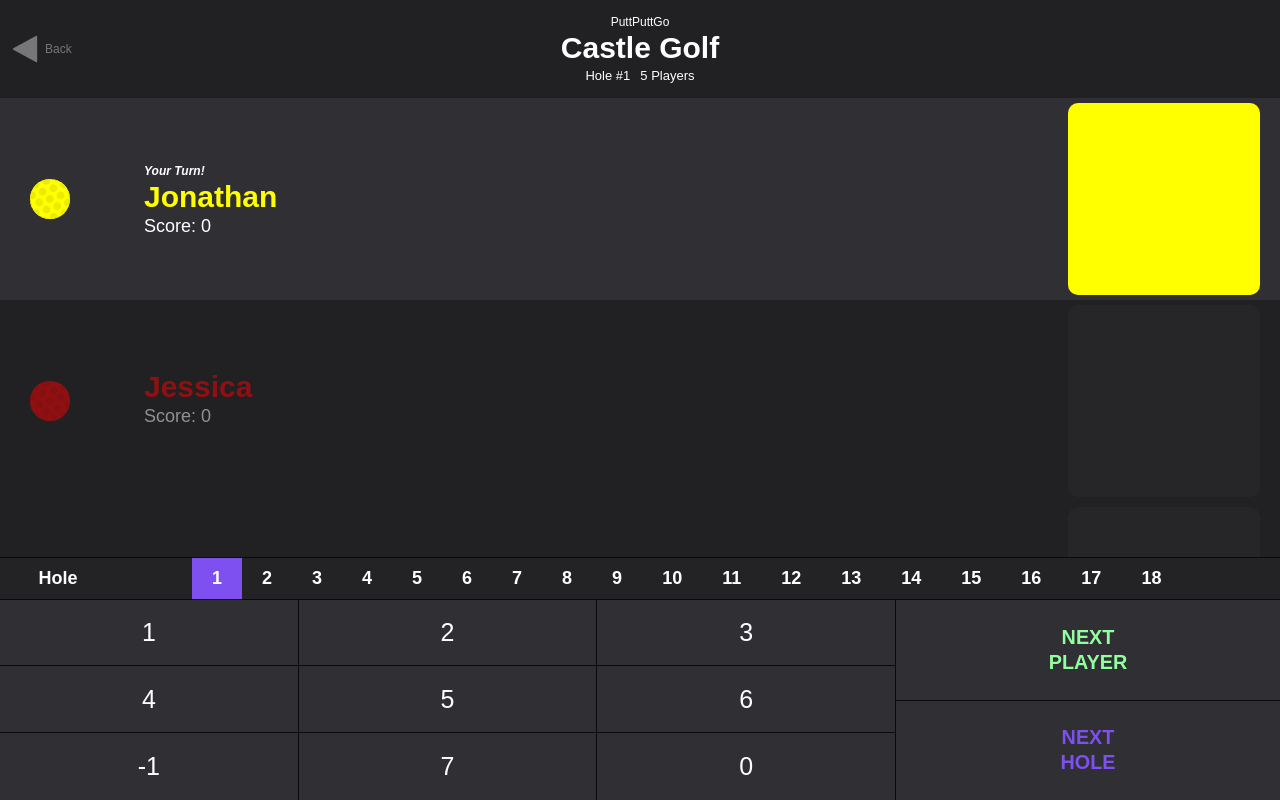
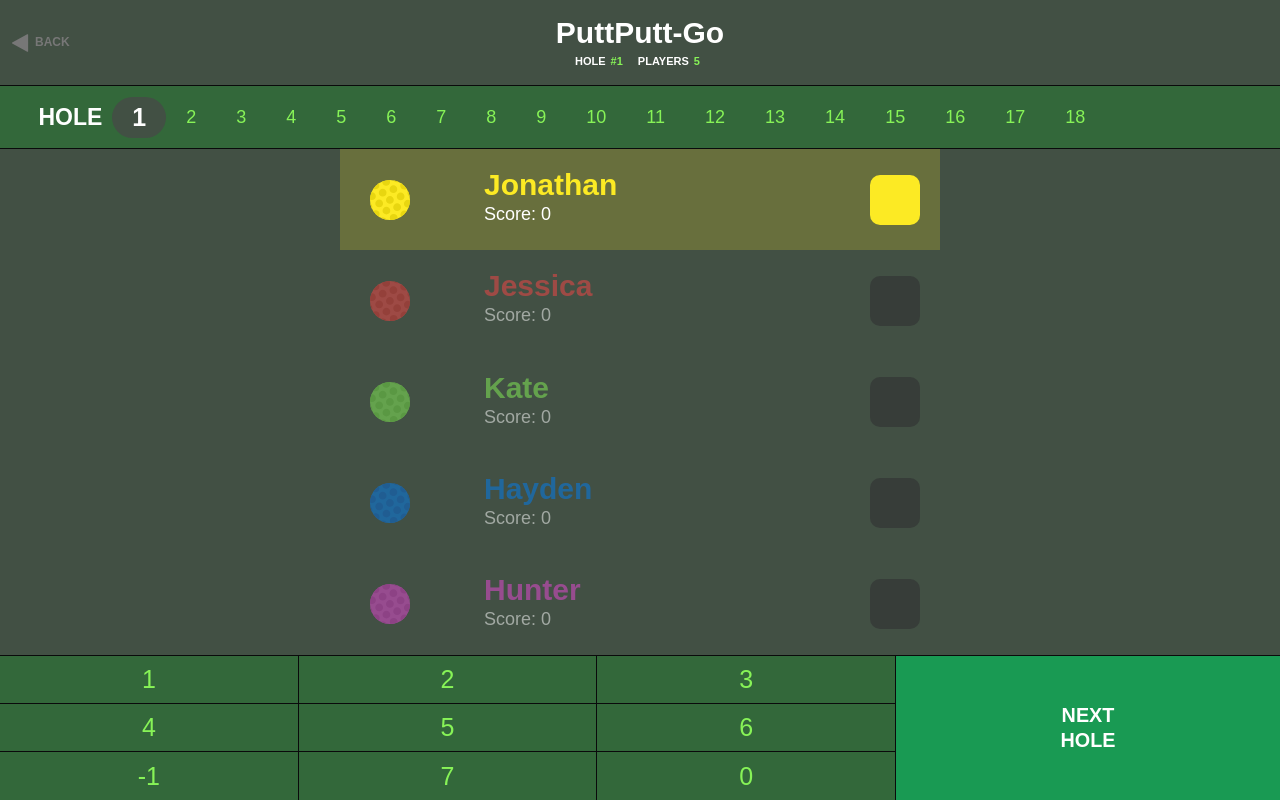
Before and after one commit to jonathanfavorite/PuttPuttGo-WebApp, a React (Create React App) app: page / in a window 1280 px wide. Built offline with nearby package versions, Linux system fonts and the light colour scheme.

Commit message:
color changes

```diff
--- a/src/components/molecules/player-card/PlayerCard.scss
+++ b/src/components/molecules/player-card/PlayerCard.scss
@@ -1,6 +1,12 @@
 .player_card_wrap {
     display:flex;
+    flex: 1;
+    width:100%;
+    box-sizing: border-box;
     padding:5px 20px;
+    justify-content: center;
+    align-items: center;
+    max-width:600px;
     align-items: center;
     transition: all 0.05s ease-in-out;
     opacity: 0.5;
@@ -15,10 +21,14 @@
     .description {
         flex:1;
         padding-right:5vw;
+        position:relative;
         .myturn_text {
-            font-size:12px;
+            font-size:10px;
             font-weight: bold;
             font-style: italic;
+            position: absolute;
+            display: none;
+            top:-20px;
         }
         .name {
             font-size:30px;
@@ -34,6 +44,7 @@
         .round_score {
             display: flex;
             font-size:30px;
+            max-width:50px;
             font-weight: bold;
             background:#2d2b2f;
             border-radius: 10px;
@@ -48,5 +59,5 @@
 }
 .myturn {
     opacity: 1;
-    background:#302f33;
+    // background:#4b6950;
 }
--- a/src/components/molecules/player-card/PlayerCard.tsx
+++ b/src/components/molecules/player-card/PlayerCard.tsx
@@ -8,6 +8,7 @@ import { GameContext } from "../../../contexts/GameContext";
 interface PlayerProps {
     player: PlayerModel;
 }
+
 function IsColorDark(rgb: RGBModel) {
     // Variables for red, green, blue values
     var r, g, b, hsp;
@@ -51,14 +52,14 @@ function PlayerCard(props: PlayerProps) {
                                           : "#000",*/
         let isDark = IsColorDark(colors);
         if (myTurn) {
-          return !isDark ? "#fff" : "#000";
+            return !isDark ? "#fff" : "#000";
         }
         return "#fff";
     }
 
     let myScore = gameContext.getPlayerTotalScore(props.player.id);
     useEffect(() => {
-      myScore = gameContext.getPlayerTotalScore(props.player.id);
+        myScore = gameContext.getPlayerTotalScore(props.player.id);
     }, [gameContext.getPlayerTotalScore(props.player.id)]);
 
     return (
@@ -67,6 +68,12 @@ function PlayerCard(props: PlayerProps) {
         <div
             onClick={() => gameContext.setCurrentPlayer(props.player.id)}
             className={`player_card_wrap ${myTurn ? "myturn" : ""}`}
+            style={{
+                backgroundColor: myTurn
+                    ? `rgba(${colors.r}, ${colors.g}, ${colors.b}, 0.2)`
+                    : "",
+                backgroundBlendMode: myTurn ? "darken" : "",
+            }}
         >
             <div className="ball">
                 <GolfBall r={colors.r} g={colors.g} b={colors.b} />
@@ -81,9 +88,7 @@ function PlayerCard(props: PlayerProps) {
                 >
                     {props.player.name}
                 </div>
-                <div className="score_total">
-                    Score: {myScore}
-                </div>
+                <div className="score_total">Score: {myScore}</div>
             </div>
             <div className="score_box">
                 <div
--- a/src/components/pages/game/round/RoundPage.scss
+++ b/src/components/pages/game/round/RoundPage.scss
@@ -5,7 +5,7 @@
   flex: 1;
   display: flex;
   color: #fff;
-  background: #212023;
+  background: #425044;
   max-width:100vw;
 
 
@@ -17,11 +17,17 @@
         display: flex;
         align-items: center;
         border-top: 1px solid #0a0a0b;
-        background: #232225;
-
+        border-bottom: 1px solid #0a0a0b;
+        background: #33683a;
+        height:8vh;
+      box-sizing: border-box;
         .hole_text {
             padding-left: 3vw;
-            width:12vw;
+
+            font-size:23px;
+
+            color:#fff;
+            text-transform: uppercase;
             font-weight: bold;
             display: inline-block;
         }
@@ -43,19 +49,33 @@
           display: inline-block;
           padding: 8px 20px;
           vertical-align: top;
-          font-weight: bold;
-          color: #fff;
+
+          border-radius: 100px;
+          color: #87f357;
+
+          &:first-child {
+            margin-left: 10px;
+          }
+
         }
 
         .active {
-          background:#7d50ef;
-          color:#fff;
+          background:#425044;
+          font-weight: bold;
+          font-size:25px;
+          color: #fff;
       }
+
+
 
       }
     }
     .players_container {
       flex: 1;
+      display: flex;
+      flex-direction: column;
+      justify-content: center;
+      align-items: center;
       &::-webkit-scrollbar {
         display: none;
       }
@@ -64,10 +84,10 @@
     .container_bottom {
       display: flex;
       flex: 1;
-      background: #302f34;
+      background: #33683a;
       border-top: 1px solid #0a0a0b;
 
-      max-height: 25vh;
+      max-height: 18vh;
       color: #fff;
       .buttons_container {
         flex: 1;
@@ -95,13 +115,13 @@
           }
 
           .top_cell {
-            color: #92ff9f;
-
+            color: #fff;
+            background:#5f3f67;
             border-bottom: 1px solid #0a0a0b;
           }
           .bottom_cell {
-
-            color: #7d50ef;
+            background:#199a53;
+            color: #fff;
           }
         }
       }
@@ -121,6 +141,8 @@
       width: 33.3%;
       font-size:25px;
       vertical-align: middle;
+          color: #87f357;
+
       text-align: center;
       border-right: 1px solid #0a0a0b;
       border-top: 1px solid #0a0a0b;
@@ -150,11 +172,13 @@
       span {
         margin-left:5px;
         font-size:12px;
+        font-weight: bold;
+        text-transform: uppercase;
         color:#777;
       }
       svg {
 
-        width:30px;
+        width:20px;
         transform: rotate(-90deg);
 
         fill: #777;
@@ -164,6 +188,7 @@
   .round_header_right {
     flex:1;
     display:flex;
+    opacity: 0;
     justify-content: flex-end;
   }
   .round_header_center {
@@ -173,22 +198,35 @@
     justify-content: center;
     align-items: center;
     .app_name {
+
       font-size:12px;
+      display: none;
     }
     .course_name {
+      padding-top:10px;
       font-size:30px;
       font-weight: bold;
     }
     .course_info {
       margin-top:3px;
       display:flex;
-      font-size:13px;
+      font-size:11px;
       .round {
 
       }
       .players {
         margin-left:10px;
       }
+      .round, .players {
+        font-weight: bold;
+        span {
+          display:inline-block;
+          padding:1px 5px;
+
+          color: #87f357;
+
+        }
+      }
     }
   }
 }
--- a/src/components/pages/game/round/RoundPage.tsx
+++ b/src/components/pages/game/round/RoundPage.tsx
@@ -11,11 +11,11 @@ function RoundPage() {
 
   function addDummyPlayers() {
     let players: PlayerModel[] = [
-        { id: 0, name: "Jonathan", color: { r: 255, g: 255, b: 0 } },
-        { id: 1, name: "Jessica", color: { r: 255, g: 0, b: 0 } },
-        { id: 2, name: "Kate", color: { r: 0, g: 255, b: 0 } },
-        { id: 3, name: "Hayden", color: { r: 0, g: 0, b: 255 } },
-        { id: 4, name: "Hunter", color: { r: 255, g: 0, b: 255 } },
+        { id: 0, name: "Jonathan", color: gameContext.colorList.yellow},
+        { id: 1, name: "Jessica", color: gameContext.colorList.red},
+        { id: 2, name: "Kate", color: gameContext.colorList.green },
+        { id: 3, name: "Hayden", color: gameContext.colorList.blue },
+        { id: 4, name: "Hunter", color: gameContext.colorList.pink  },
     ];
     gameContext.setPlayersAll(players);
 }
@@ -134,21 +134,13 @@ function chooseRound(round: number)
       <div className='round_header_left'><div className='back_arrow'><Arrow /><span>Back</span></div></div>
       <div className='round_header_center'>
         <div className='app_name'>PuttPuttGo</div>
-        <div className='course_name'>Castle Golf</div>
+        <div className='course_name'>PuttPutt-Go</div>
         <div className='course_info'>
-          <div className='round'>Hole #{gameContext.getCurrentHole()}</div>
-          <div className='players'>{gameContext.getPlayers().length} Players</div>
+          <div className='round'>HOLE<span>#{gameContext.getCurrentHole()}</span></div>
+          <div className='players'>PLAYERS<span>{gameContext.getPlayers().length}</span></div>
         </div>
       </div>
-      <div className='round_header_right'></div>
-    </div>
-
-    <div className='players_container'>
-
-      {gameContext.getPlayers().map((player, i) => {
-        return <PlayerCard player={player} key={i} />
-      })}
-
+      <div className='round_header_right' onClick={() => gameContext.clearLocalStorage()}>clear</div>
     </div>
 
 
@@ -169,6 +161,17 @@ function chooseRound(round: number)
 
       </div>
     </div>
+
+    <div className='players_container'>
+
+      {gameContext.getPlayers().map((player, i) => {
+        return <PlayerCard player={player} key={i} />
+      })}
+
+    </div>
+
+
+
     <div className='fixed_buttons_container container_bottom'>
 
       <div className='buttons_container'>
@@ -202,7 +205,7 @@ function chooseRound(round: number)
 
         </div>
         <div className='buttons_right'>
-          <div className='top_cell' onClick={nextPlayerTurn}>NEXT<br />PLAYER</div>
+          {/* <div className='top_cell' onClick={nextPlayerTurn}>NEXT<br />PLAYER</div> */}
           <div className='bottom_cell' onClick={toggleNextHole}>NEXT<br />HOLE</div>
         </div>
       </div>
--- a/src/contexts/GameContext.tsx
+++ b/src/contexts/GameContext.tsx
@@ -5,6 +5,8 @@ import ScoreModel from "../models/ScoreModel";
 import HoleModel from "../models/HoleModel";
 import LeaderboardModel from "../models/LeaderboardModel";
 import GameModel from "../models/GameModel";
+import RGBModel from "../models/RGBModel";
+import RGBSpecific from "../models/RGBSpecific";
 
 interface GameContextProps {
     resetAll: () => void;
@@ -34,9 +36,37 @@ interface GameContextProps {
     getScoreByHoleAndPlayer: (hole: number, playerID: number) => number;
     getAllPlayersScores: () => LeaderboardModel[];
 
+    clearLocalStorage: () => void;
+
+    colorList: RGBSpecific;
+
 }
 
 const GameContext = createContext<GameContextProps>(null as any);
+
+let colorList : RGBSpecific = {
+    yellow: {
+        name: "Yellow",
+        r: 252, g: 234, b: 36,
+    },
+    red: {
+        name: "Red",
+        r: 249, g: 70, b: 70,
+    },
+    green: {
+        name: "Green",
+        r: 135, g: 243, b: 87,
+    },
+    blue: {
+        name: "Blue",
+        r: 0, g: 126, b: 244,
+    },
+    pink: {
+        name: "Pink",
+        r: 235, g: 73, b: 218,
+    }
+}
+
 
 function GameContextProvider(props: any) {
     const [course, setCourse] = useState<CourseModel>(null as any);
@@ -46,6 +76,8 @@ function GameContextProvider(props: any) {
     const [currentHole, setCurrentHole] = useState<number>(0);
     const [currentPlayer, setCurrentPlayer] = useState<number>(0);
     const [foundLocalStorage, setFoundLocalStorage] = useState<boolean>(false);
+
+
 
     useEffect(() => {
         // check if players exists in localstorage
@@ -89,6 +121,10 @@ function GameContextProvider(props: any) {
         setCourse(null as any);
         localStorage.clear();
     };
+
+    const clearLocalStorage = () => {
+        localStorage.clear();
+    }
 
     const updateCourse = (course: CourseModel) => {
         setCourse(old =>course);
@@ -244,6 +280,8 @@ function GameContextProvider(props: any) {
         setScoresAll: setScoresAll,
         getScoreByHoleAndPlayer: getScoreByHoleAndPlayer,
         getAllPlayersScores: getAllPlayersScores,
+        colorList: colorList,
+        clearLocalStorage: clearLocalStorage
     };
 
     return (
--- a/src/models/RGBModel.ts
+++ b/src/models/RGBModel.ts
@@ -1,4 +1,5 @@
 export default interface RGBModel {
+    name?: string;
     r: number;
     g: number;
     b: number;
--- /dev/null
+++ b/src/models/RGBSpecific.ts
@@ -0,0 +1,9 @@
+import RGBModel from "./RGBModel";
+
+export default interface RGBSpecific {
+    yellow?: RGBModel;
+    red?: RGBModel;
+    green?: RGBModel;
+    blue?: RGBModel;
+    pink?: RGBModel;
+}
```
